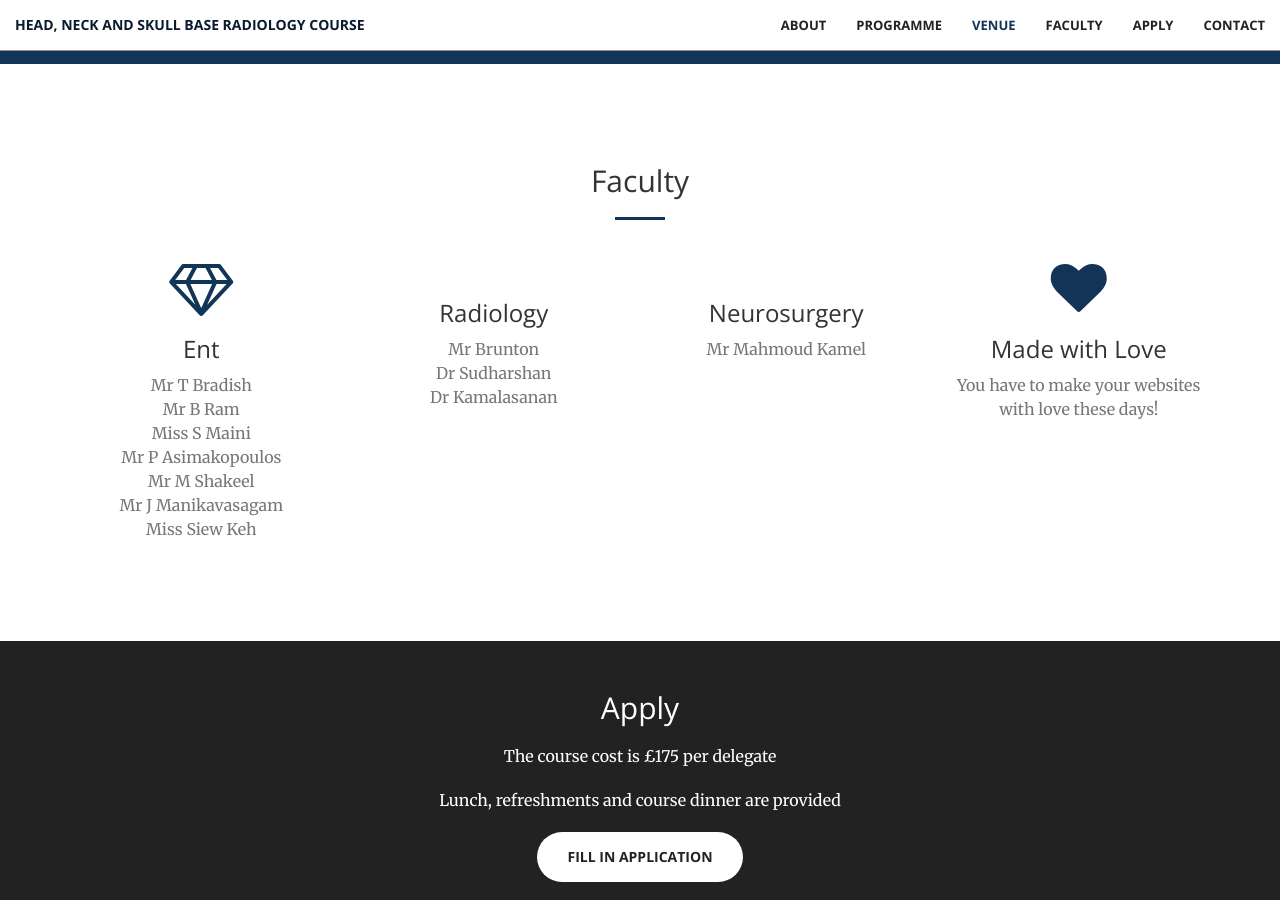
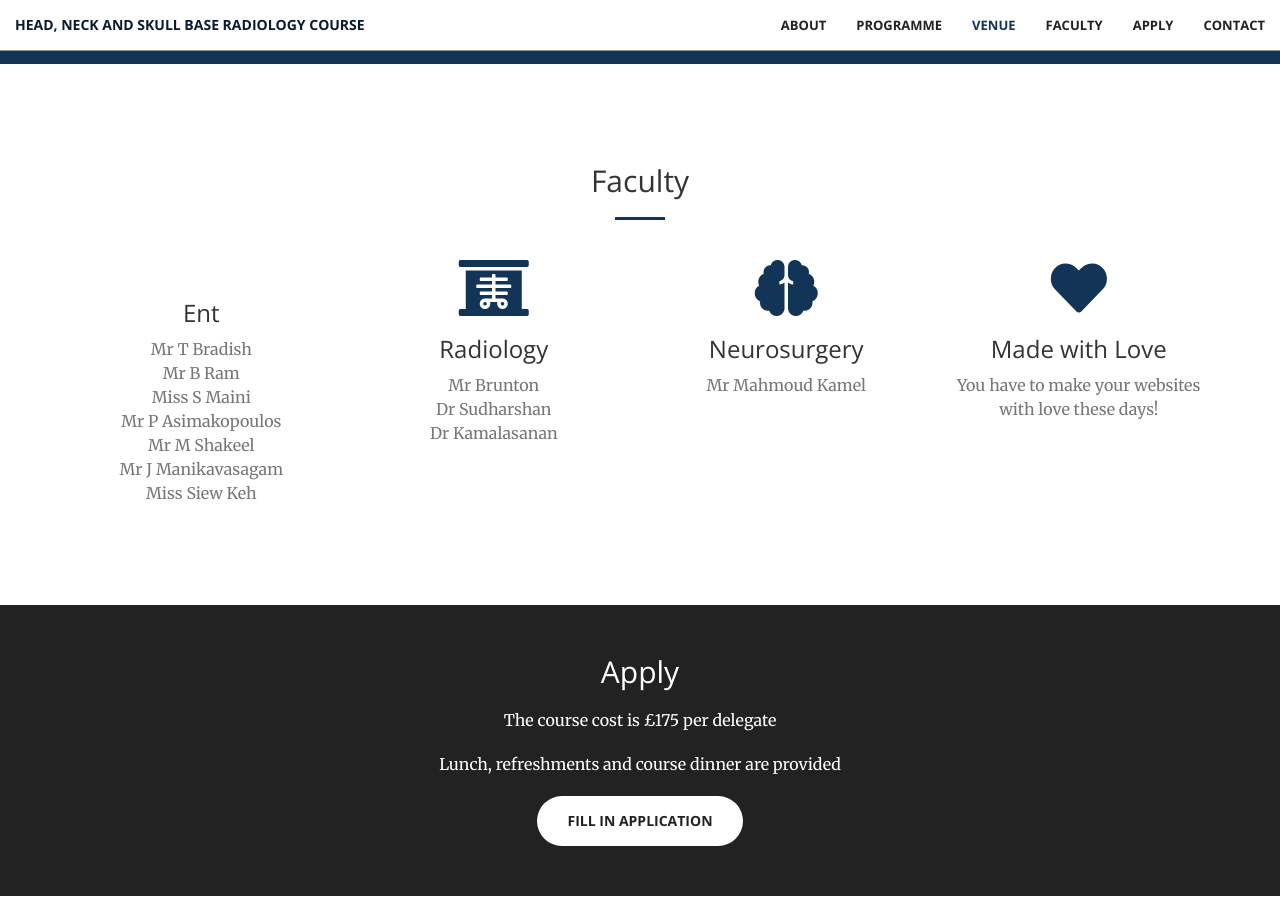
Before and after one commit to aberdeenradiology/aberdeenradiology.github.io, a Jekyll site: the page built from index.html, in a window 1280 px wide and 900 px high, scrolled down 3624 px. Built offline with Jekyll 4.4.1, drawn with Linux system fonts in a browser that asks for light colours; nearby versions of some CDN libraries; grey boxes are pictures that could not be loaded.

Commit message:
Update head.html

```diff
--- a/_includes/head.html
+++ b/_includes/head.html
@@ -14,7 +14,7 @@
     <!-- Custom Fonts -->
     <link href='https://fonts.googleapis.com/css?family=Open+Sans:300italic,400italic,600italic,700italic,800italic,400,300,600,700,800' rel='stylesheet' type='text/css'>
     <link href='https://fonts.googleapis.com/css?family=Merriweather:400,300,300italic,400italic,700,700italic,900,900italic' rel='stylesheet' type='text/css'>
-    <link rel="stylesheet" href="font-awesome/css/font-awesome.min.css" type="text/css">
+    <link rel="stylesheet" href="https://use.fontawesome.com/releases/v5.6.3/css/all.css" integrity="sha384-UHRtZLI+pbxtHCWp1t77Bi1L4ZtiqrqD80Kn4Z8NTSRyMA2Fd33n5dQ8lWUE00s/" crossorigin="anonymous">
 
     <!-- Plugin CSS -->
     <link rel="stylesheet" href="css/animate.min.css" type="text/css">
```
